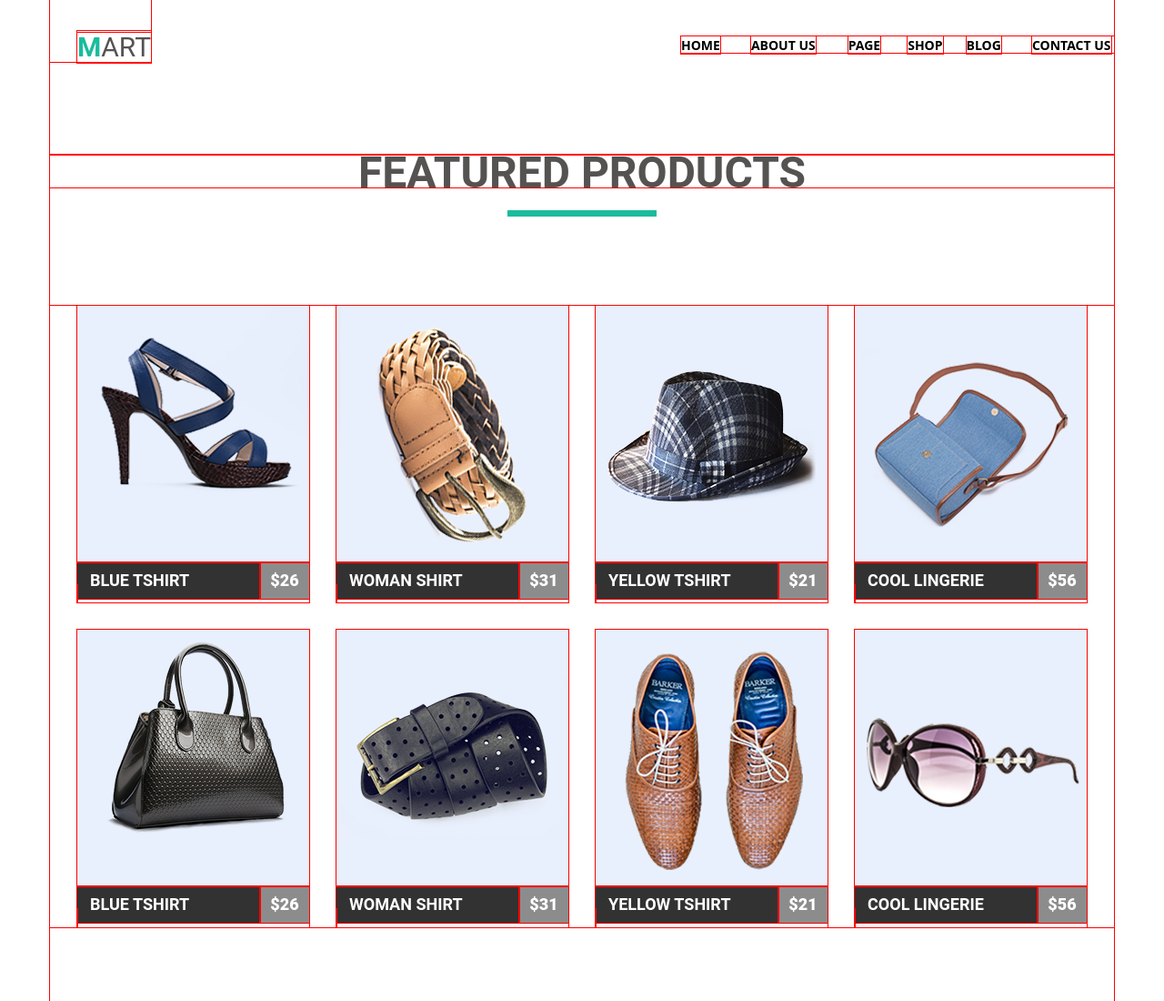
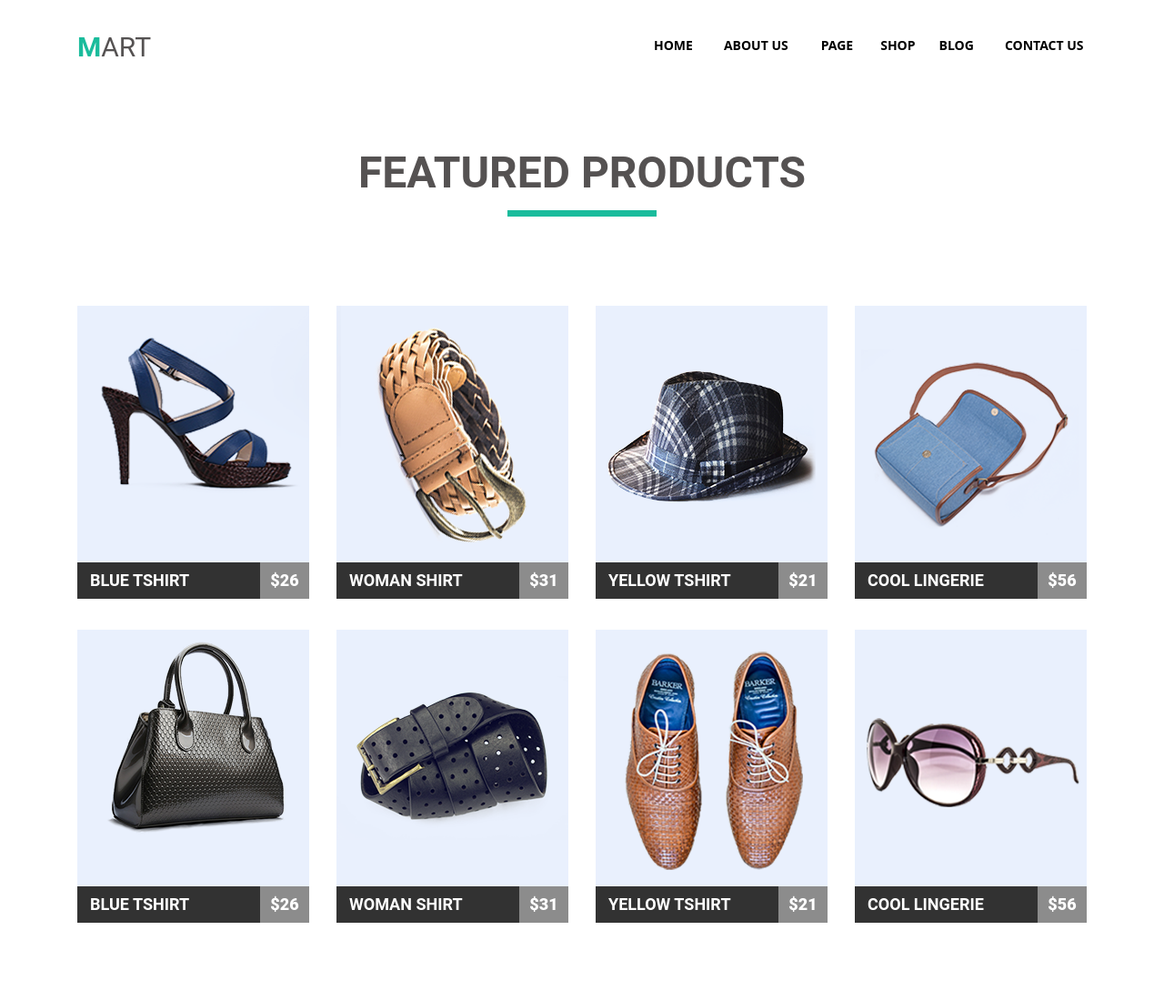
Before and after one commit to Bignichok/module-04, a plain HTML site: page index.html in a window 1280 px wide. Shown: the top 1100 px of the page at 91% size. Drawn offline with Linux system fonts and the light colour scheme.

Commit message:
outline was deleted

```diff
--- a/css/style.css
+++ b/css/style.css
@@ -13,9 +13,7 @@ img {
   max-width: 100%;
   height: auto;
 }
-* {
-  outline: 1px solid red;
-}
+
 .clearfix::after {
   display: table;
   content: "";
@@ -61,6 +59,8 @@ img {
   padding: 0;
   float: right;
   font-family: "Open Sans", sans-serif;
+
+  margin-right: 30px;
 }
 .navigation-list-item-link {
   font-size: 14px;
```
